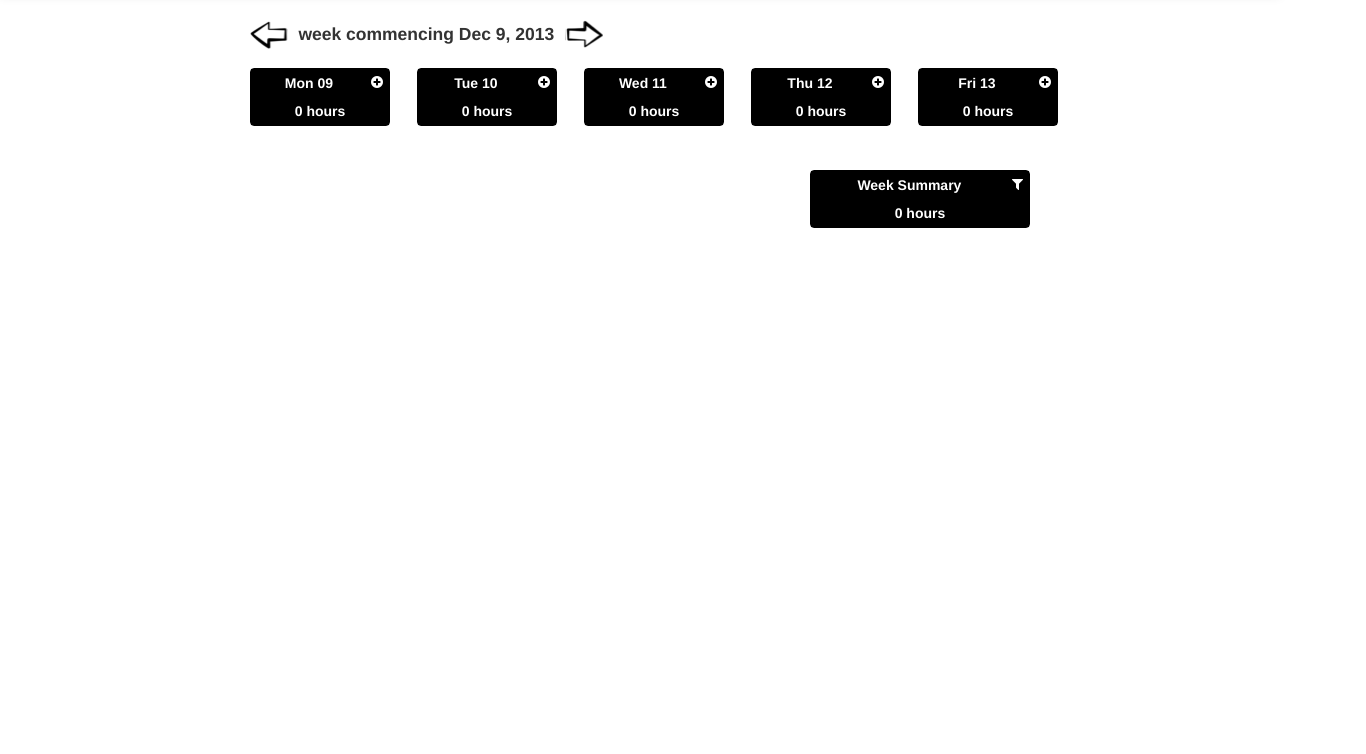
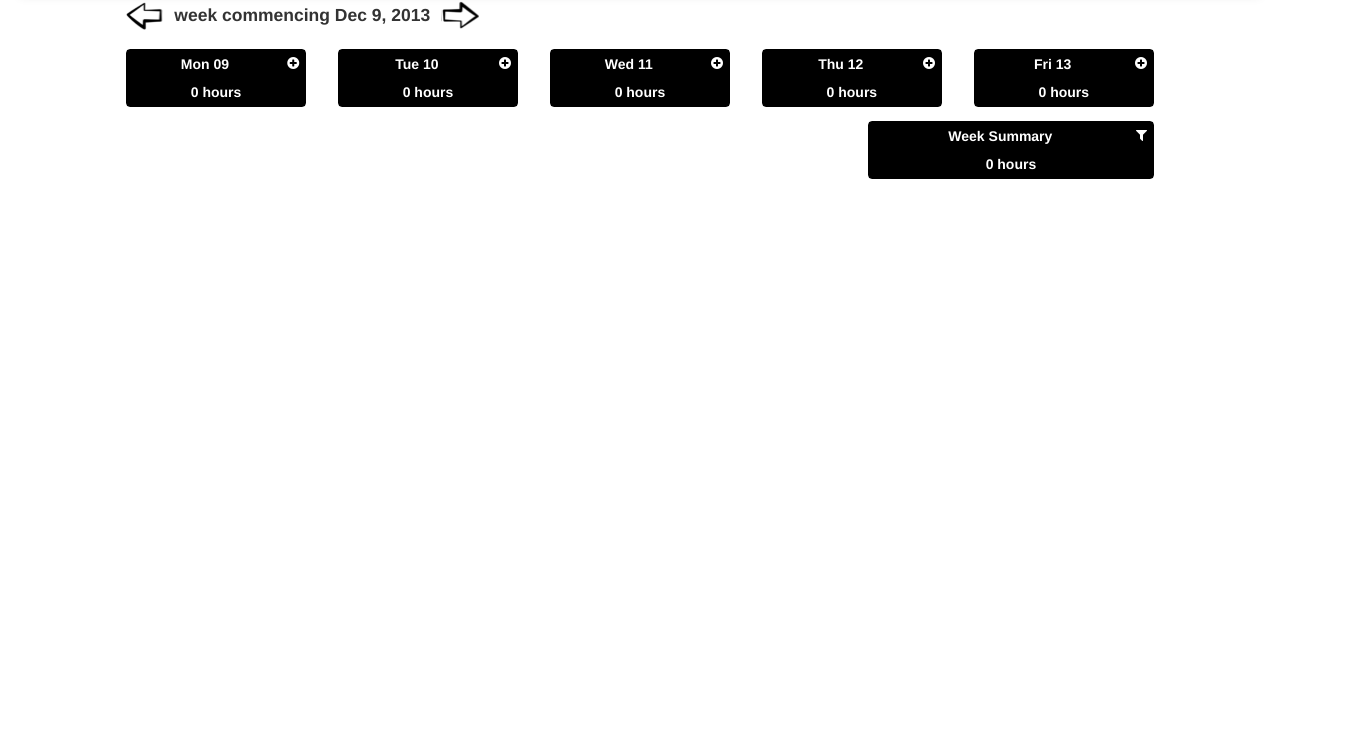
Before and after one commit to pauldambra/AngularTimeMachine, a website: page NodejsApp1/public/index.html in a window 1280 px wide. Shown: the part 46-800 px from the top of the page, 1366 px wide, since content can reach past the window. Drawn offline with Linux system fonts and the light colour scheme.

Commit message:
more style changes

```diff
--- a/NodejsApp1/public/css/style.scss
+++ b/NodejsApp1/public/css/style.scss
@@ -2,8 +2,11 @@
   display: none !important;
 }
 
-html, body {
-    margin-top: 2em;
+body {
+    margin-top: 1em;
+  @media screen and (max-width: 768px) {
+    padding-top: 0;
+  }
 }
 
 #focused-week {
@@ -43,16 +46,7 @@ html, body {
 		}
 	}
 }
-#main {
-	.row {
-		margin-left: 4em;
-		margin-right: 0;
-	}
-}
-.days {
-	margin-left: auto;
-	margin-right: auto;
-}
+
 .white-on-black {
   background-color: black;
   color:white;
@@ -71,15 +65,12 @@ html, body {
 .day {
 	border: solid 1px black;
 	border-radius: 4px;
-	padding: 0px;
 	background: -webkit-radial-gradient(circle, #D6D6D6, #FFFFFF);
-	margin-right:0.5em;
 	text-align: center;
 	color:gray;
 	header, footer {
       @extend .white-on-black;
 	}
-
     .fa-plus-circle {
       @include glyph-icons(6px);
       &:hover {
--- a/NodejsApp1/public/index.html
+++ b/NodejsApp1/public/index.html
@@ -5,21 +5,20 @@
     <meta name="viewport" content="width=device-width, initial-scale=1.0">
     <title>TimeMachine</title>
     <link rel="stylesheet" href="css/font-awesome.css">
+    <link rel="stylesheet" href="css/bootstrap.css">
     <link rel="stylesheet" href="css/bootstrap-responsive.css">
-    <link rel="stylesheet" href="css/bootstrap.css">
     <link rel="stylesheet" href="css/style.css">
 </head>
 <body>
-<div class="container" id="main">
-    <div class="navbar navbar-fixed-top">
+<div class="container-fluid" id="main">
+    <div class="navbar navbar-static-top">
         <div class="navbar-inner">
             <a class="brand" href="#">Angular Time Machine</a>
         </div>
     </div>
     <div ng-controller="DaysCtrl">
         <div class="row-fluid">
-            <div class="span1"></div>
-            <div class="span6" id="focused-week">
+            <div class="span12 offset1" id="focused-week">
                 <button class="date-arrow arrow-left" ng-click="backAWeek()"></button>
                 <h4>week commencing {{focusMonday.toDate() | date:dd-mm-yy}}</h4>
                 <button class="date-arrow arrow-right" ng-click="forwardAWeek()"></button>
@@ -44,8 +43,7 @@
             <div class="span1"></div>
         </div>
         <div class="row-fluid days">
-            <div class="span8"></div>
-            <div class="span3 day week-summary">
+            <div class="span3 offset8 day week-summary">
                 <header>
                     Week Summary
                     <i class="fa fa-filter pull-right"></i></span>
@@ -57,7 +55,6 @@
                     {{weekTotal() | hours}}
                 </footer>
             </div>
-            <div class="span1"></div>
         </div>
     </div>
 </div>
```
Also changed, not shown: NodejsApp1/public/css/style.css.
